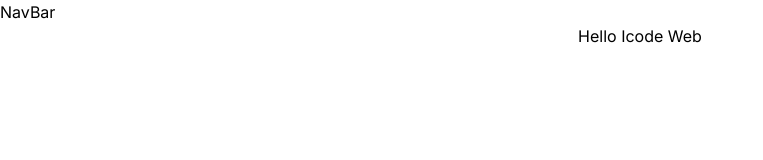
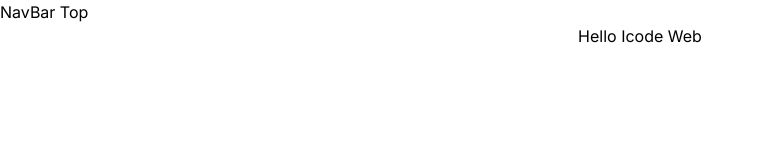
Before and after one commit to Icode-Org-Web/icode-web-frontend-nextjs, a Next.js app: page / in a window 1280 px wide. Shown: the top 160 px of the page, without its empty margins (0-763 px from the left). Built offline with nearby package versions, Linux system fonts and the light colour scheme.

Commit message:
test initial commit

```diff
--- a/src/components/topNavigationBar/TopNavigationBar.jsx
+++ b/src/components/topNavigationBar/TopNavigationBar.jsx
@@ -1,7 +1,7 @@
 export default function TopNavigationBar(){
     return (
         <div>
-            NavBar
+            NavBar Top
         </div>
     )
 }
```
